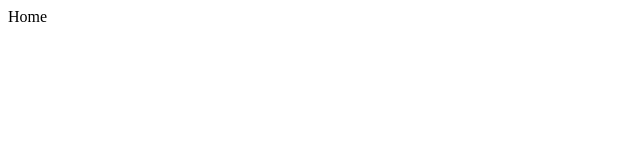
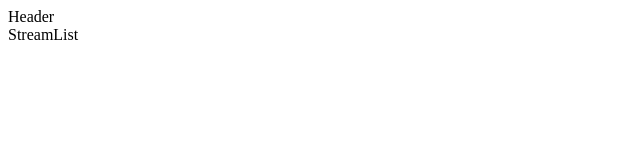
Before and after one commit to itsrojasleon/streams, a React (Create React App) app in the folder client/: page / in a window 1280 px wide. Shown: the top 160 px of the page, without its empty margins (0-640 px from the left). Built offline with nearby package versions, Linux system fonts and the light colour scheme.

Commit message:
routes of my app

```diff
--- a/client/src/components/App.js
+++ b/client/src/components/App.js
@@ -1,15 +1,24 @@
 import React from 'react';
-import { BrowserRouter as Router, Route } from 'react-router-dom';
+import { BrowserRouter as Router, Switch, Route } from 'react-router-dom';
 
-function Home() {
-  return <div>Home</div>
-}
+import StreamCreate from './streams/StreamCreate';
+import StreamDelete from './streams/StreamDelete';
+import StreamEdit from './streams/StreamEdit';
+import StreamList from './streams/StreamList';
+import StreamShow from './streams/StreamShow';
 
 function App() {
   return (
     <div>
+      <div>Header</div>
       <Router>
-        <Route exact path="/" component={Home} />
+        <Switch>
+          <Route exact path="/" component={StreamList} />
+          <Route path="/streams/new" component={StreamCreate} />
+          <Route path="/streams/edit" component={StreamEdit} />
+          <Route path="/streams/delete" component={StreamDelete} />
+          <Route path="/streams/show" component={StreamShow} />
+        </Switch>
       </Router>
     </div>
   )
```
